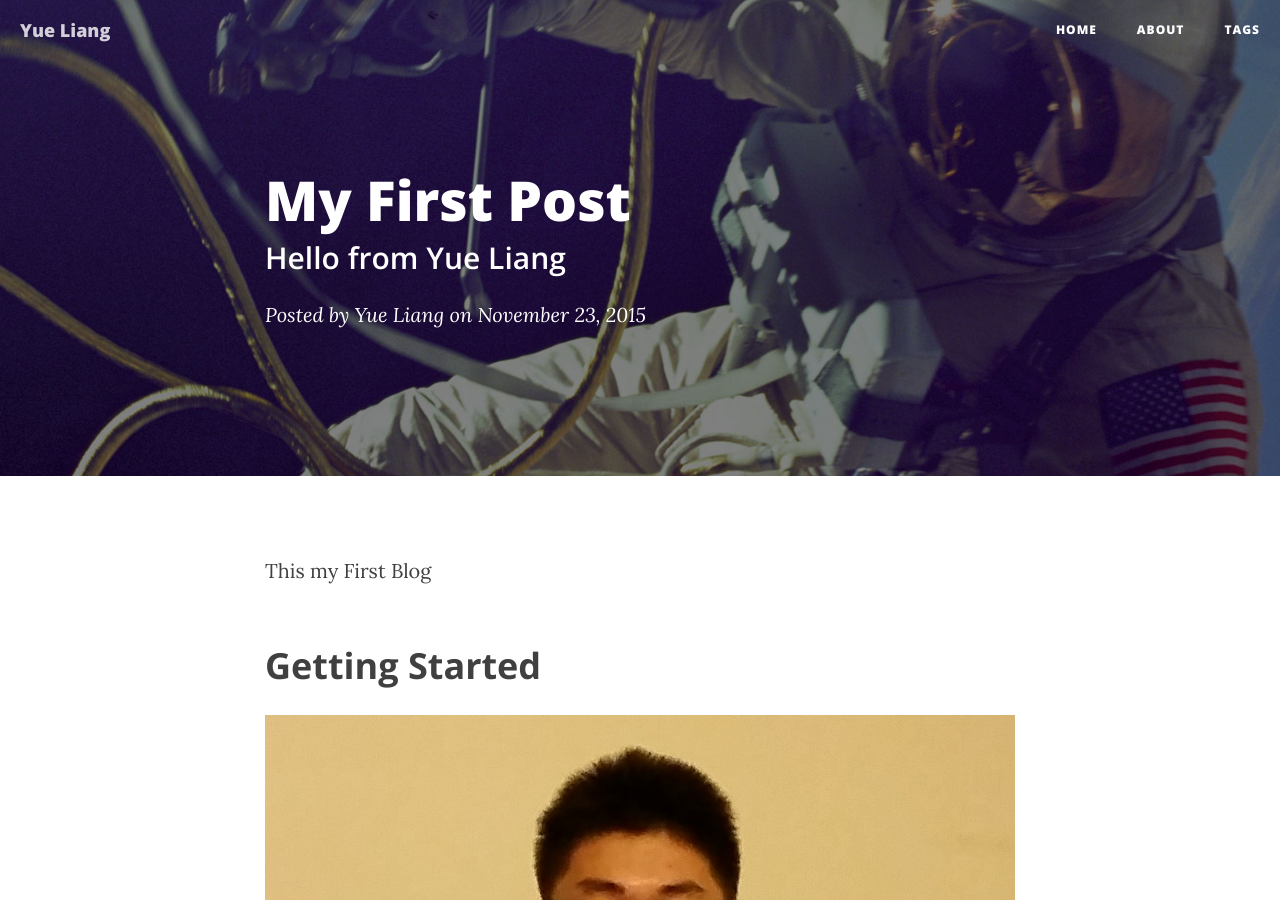
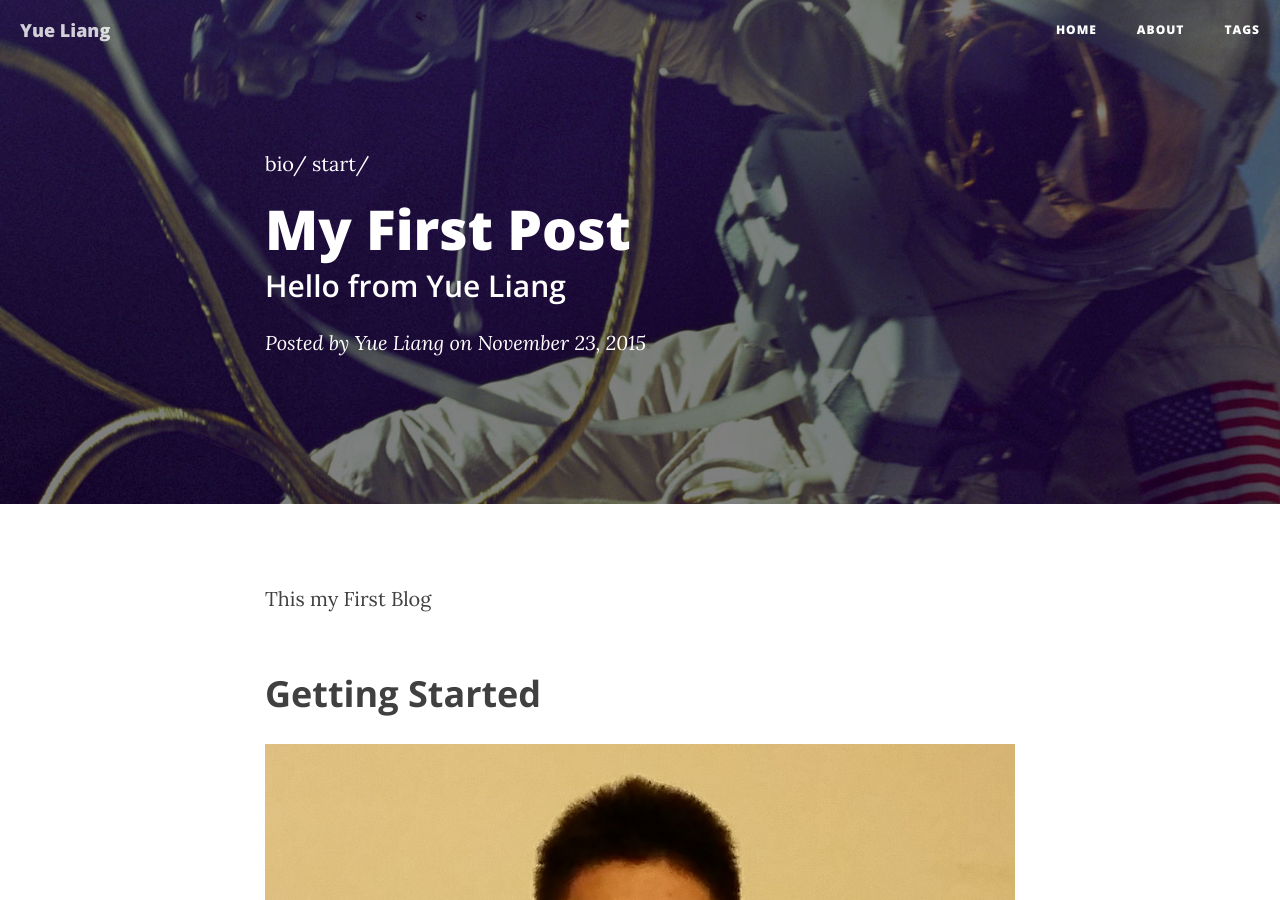
Before and after one commit to liangyue268/liangyue268.github.io, a Jekyll site: the page built from _posts/2015-11-23-Hello-World.md, in a window 1280 px wide and 900 px high. Built offline with Jekyll 4.4.1, drawn with Linux system fonts in a browser that asks for light colours; nearby versions of some CDN libraries.

Commit message:
add tags

```diff
--- a/_layouts/post.html
+++ b/_layouts/post.html
@@ -8,6 +8,11 @@ layout: default
         <div class="row">
             <div class="col-lg-8 col-lg-offset-2 col-md-10 col-md-offset-1">
                 <div class="post-heading">
+                    <div class="Tags">
+                        {% for tag in page.tags %}
+                        {{ tag }}/
+                        {% endfor %}
+                    </div>
                     <h1>{{ page.title }}</h1>
                     {% if page.subtitle %}
                     <h2 class="subheading">{{ page.subtitle }}</h2>
--- a/_posts/2015-11-23-Hello-World.md
+++ b/_posts/2015-11-23-Hello-World.md
@@ -5,6 +5,7 @@ subtitle:   "Hello from Yue Liang"
 date:       2015-11-23 12:00:00
 author:     "Yue Liang"
 header-img: "img/post-bg-06.jpg"
+tags: [bio, start]
 ---
 
 This my First Blog
```
